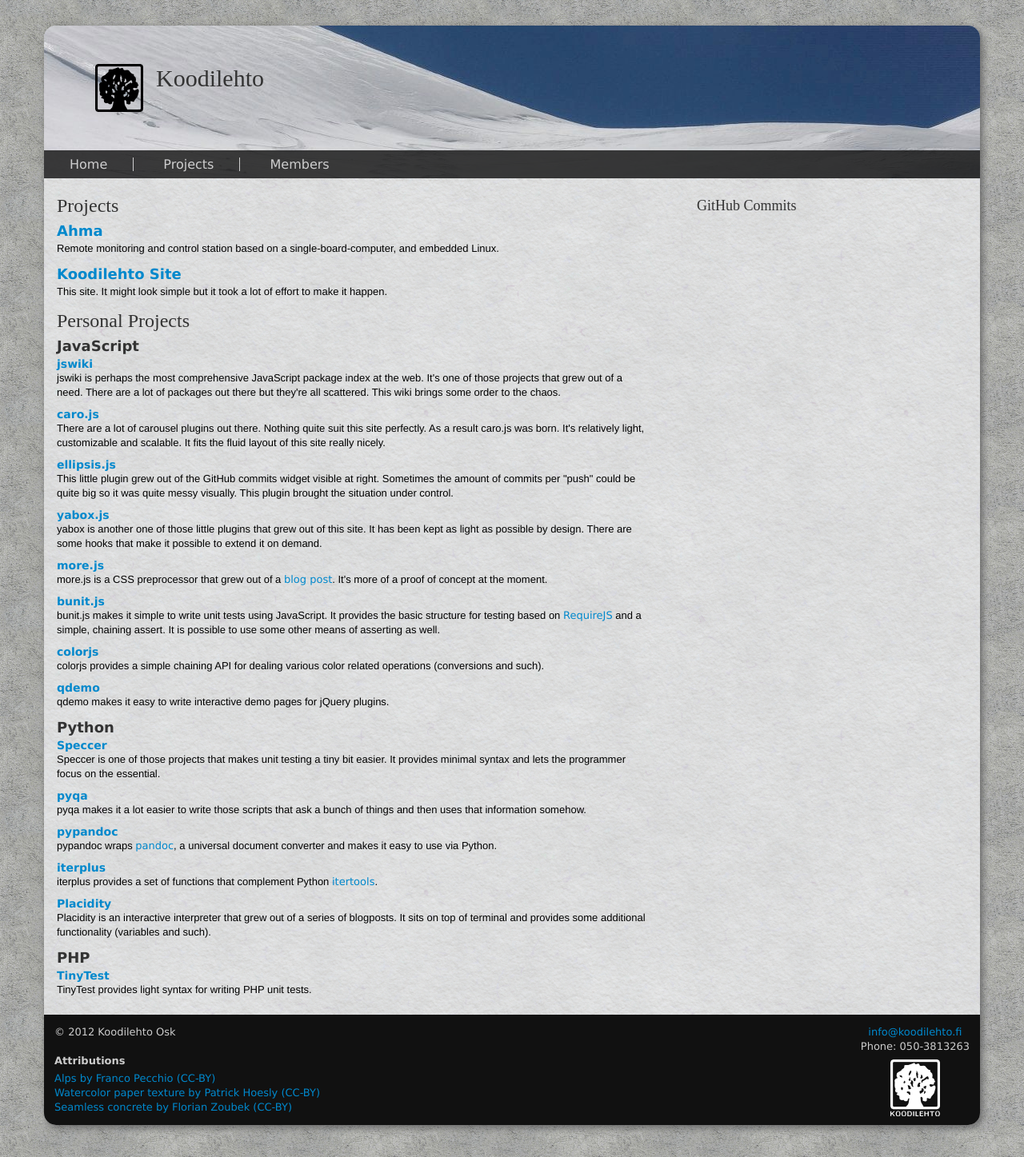
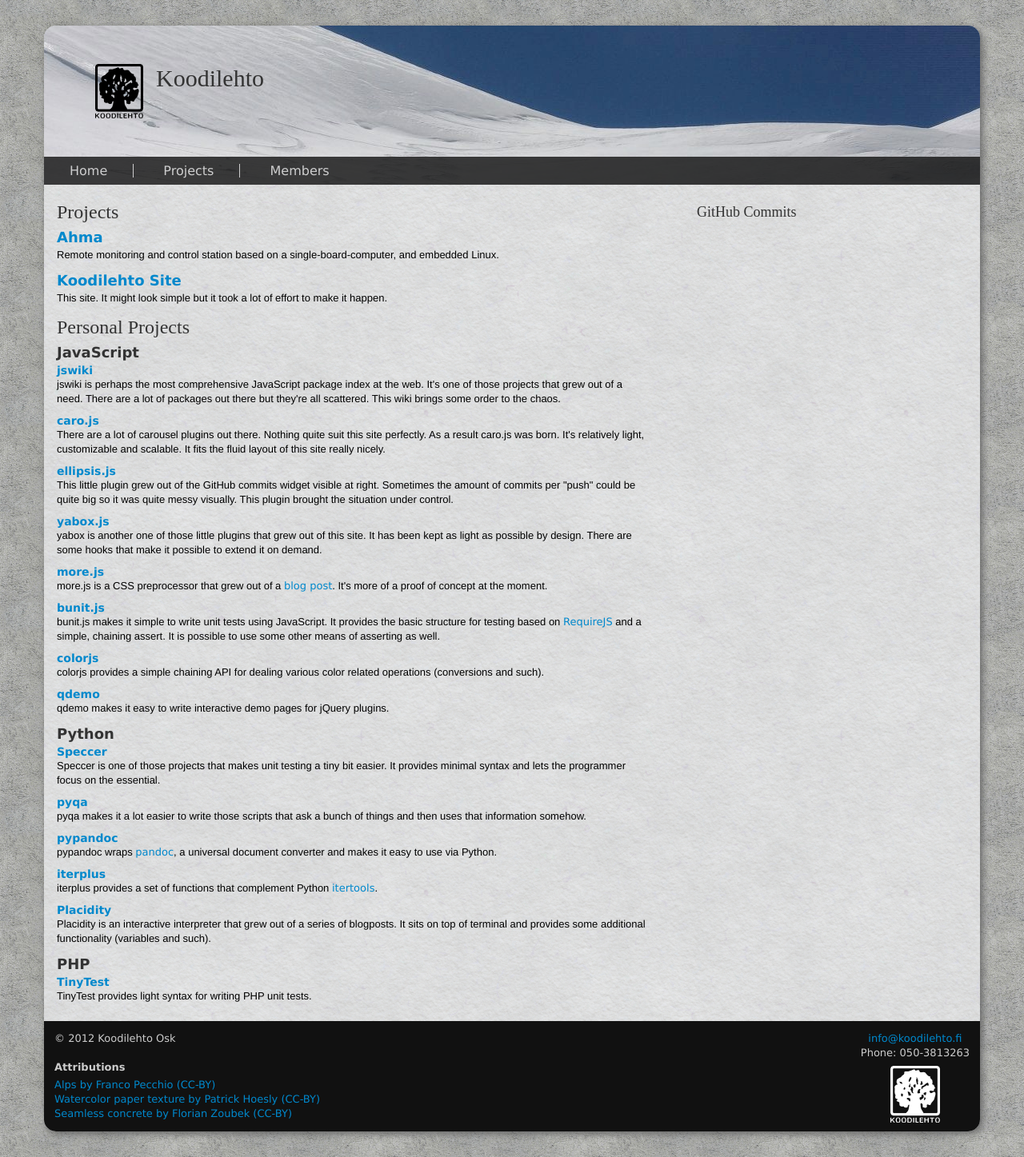
Before and after one commit to koodilehto/koodilehto-site, a Jekyll site: the page built from projects/index.html, in a window 1280 px wide. Shown: the whole page at 80% size. Built offline with Jekyll 4.4.1, drawn with Linux system fonts in a browser that asks for light colours; some web fonts are replaced.

Commit message:
Replace upper logo with one with a name

```diff
--- a/_layouts/layout.html
+++ b/_layouts/layout.html
@@ -27,7 +27,7 @@
     <div class="container">
         <div class="hero-unit">
             <div id="siteHeader">
-                <img src="/images/logo.png" id="siteLogo" alt="Koodilehto logo" />
+                <img src="/images/logo_black.png" id="siteLogo" alt="Koodilehto logo" />
                 <div id="siteInfo">
                     <h1>{{ site.name }}</h1>
                     <p id="motto"></p>
```
